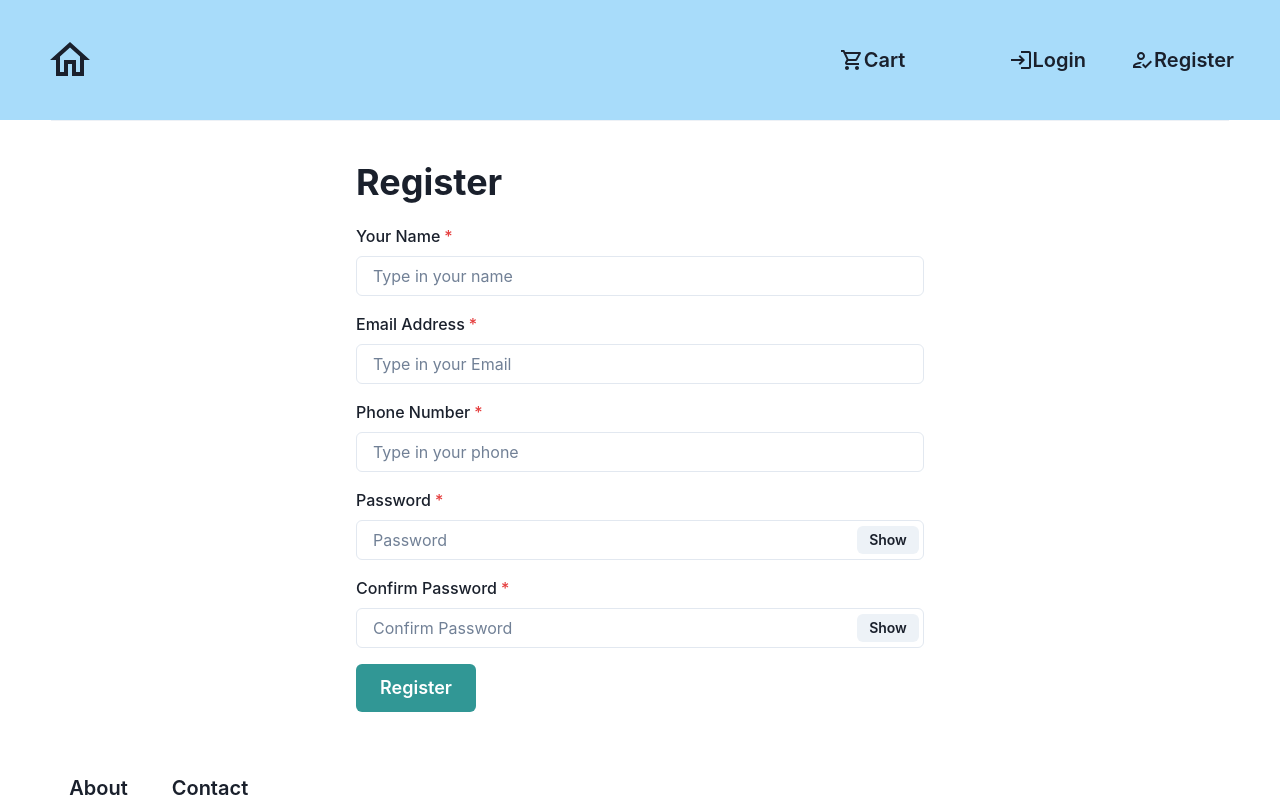
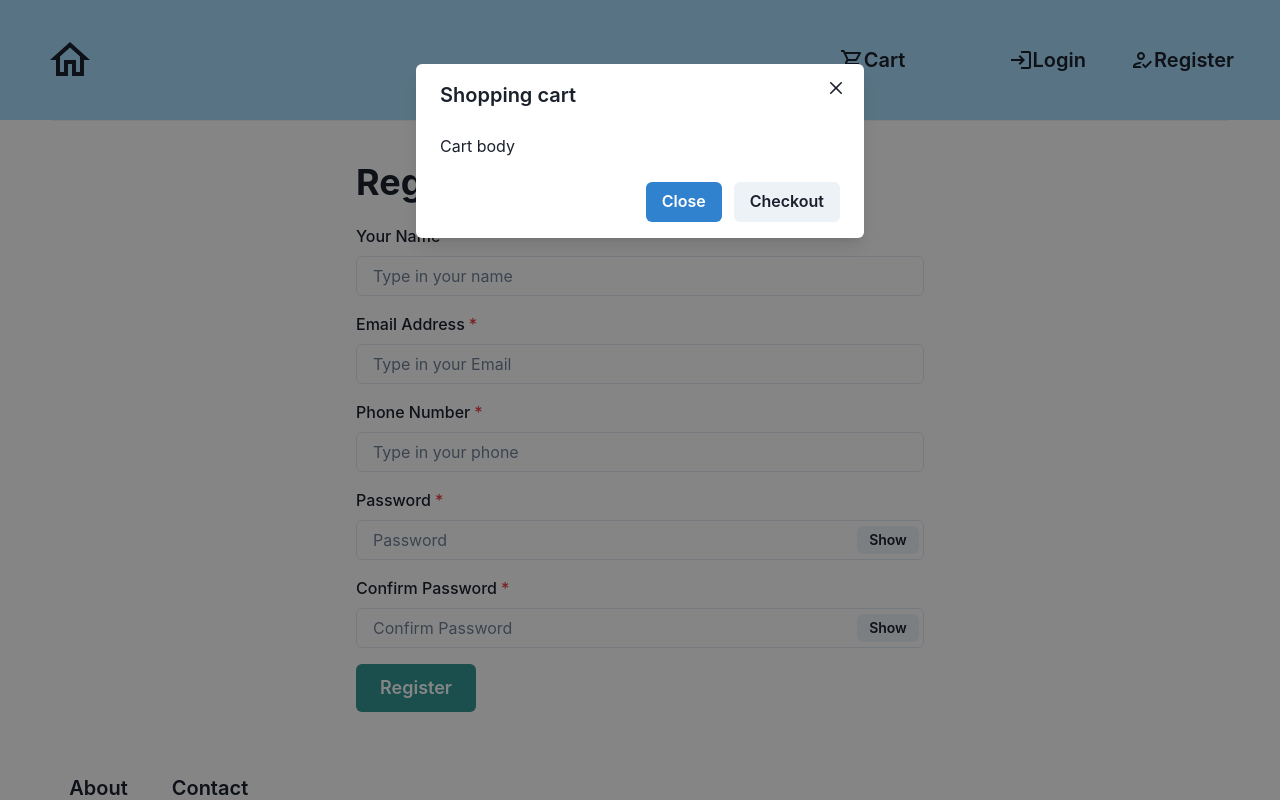
Before and after one commit to CrowsVeldt/final-project-redone, a React (Vite) app in the folder frontend/: page /register in a window 1280 px wide. Both pictures are taken after a click on the button "Cart". Built offline with nearby package versions, Linux system fonts and the light colour scheme; no server answers.

Commit message:
ui: implement ShoppingCart modal

```diff
--- a/frontend/src/components/sections/Nav.jsx
+++ b/frontend/src/components/sections/Nav.jsx
@@ -95,11 +95,7 @@ const Nav = () => {
         <ButtonGroup w="40%" flexDirection={["column", "row"]}>
           {}
           <FormControl id="shopping-cart-modal-control">
-            <Button
-              sx={navButtonStyles}
-              variant={"outline"}
-              onClick={null /* open shopping cart */}
-            >
+            <Button sx={navButtonStyles} variant={"outline"} onClick={onOpen}>
               <Icon as={ShoppingCartOutlinedIcon} />
               Cart
             </Button>
@@ -137,10 +133,7 @@ const Nav = () => {
         </ButtonGroup>
       </Flex>
       {isOpen && (
-        <ShoppingCartModal
-          id="shopping-cart-modal"
-          func={{ isOpen, onClose }}
-        />
+        <ShoppingCartModal id="shopping-cart-modal" fun={{ isOpen, onClose }} />
       )}
     </Box>
   );
--- a/frontend/src/components/sections/ShoppingCart.jsx
+++ b/frontend/src/components/sections/ShoppingCart.jsx
@@ -1,4 +1,5 @@
 import {
+  Box,
   Button,
   Modal,
   ModalOverlay,
@@ -7,12 +8,13 @@ import {
   ModalFooter,
   ModalBody,
   ModalCloseButton,
+  Text,
 } from "@chakra-ui/react";
 import { useContext, useState } from "react";
 import AuthContext from "../../context/AuthContext";
 
-const ShoppingCartModal = (props) => {
-  const { isOpen, onClose } = props.func;
+export default function ShoppingCartModal(props) {
+  const { isOpen, onClose } = props.fun;
   console.log("shit");
 
   return (
@@ -22,7 +24,11 @@ const ShoppingCartModal = (props) => {
         <ModalContent>
           <ModalHeader>Shopping cart</ModalHeader>
           <ModalCloseButton />
-          <ModalBody>{/* Cart items here*/}</ModalBody>
+          <ModalBody>
+            <Box>
+              <Text>Cart body</Text>
+            </Box>
+          </ModalBody>
           <ModalFooter>
             <Button colorScheme="blue" mr={3} onClick={onClose}>
               Close
@@ -39,6 +45,4 @@ const ShoppingCartModal = (props) => {
       </Modal>
     </>
   );
-};
-
-export default ShoppingCartModal;
+}
--- a/frontend/src/pages/public/Products/Products.jsx
+++ b/frontend/src/pages/public/Products/Products.jsx
@@ -3,7 +3,7 @@ import axios from "../../../api/axios";
 import { useLoaderData } from "react-router-dom";
 import { Box, Flex, Text, Heading, Divider } from "@chakra-ui/react";
 import localforage from "localforage";
-import ProductCard from "../../../components/productCard/ProductCard";
+import ProductCard from "../../../components/product/ProductCard";
 import { CartContext } from "../../../context/CartContext";
 import Pagination from "./Pagination";
 
```
Also changed, not shown: frontend/src/components/product/ProductCard.jsx (renamed from frontend/src/components/productCard/ProductCard.jsx).
